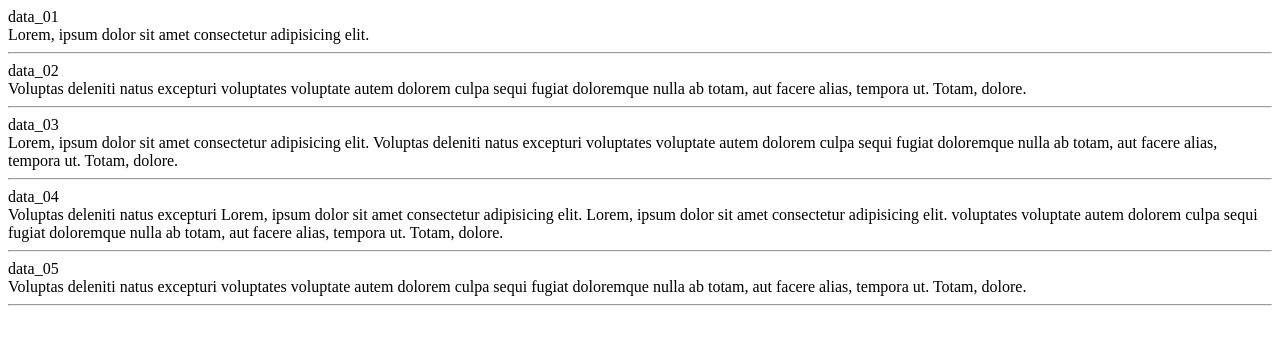
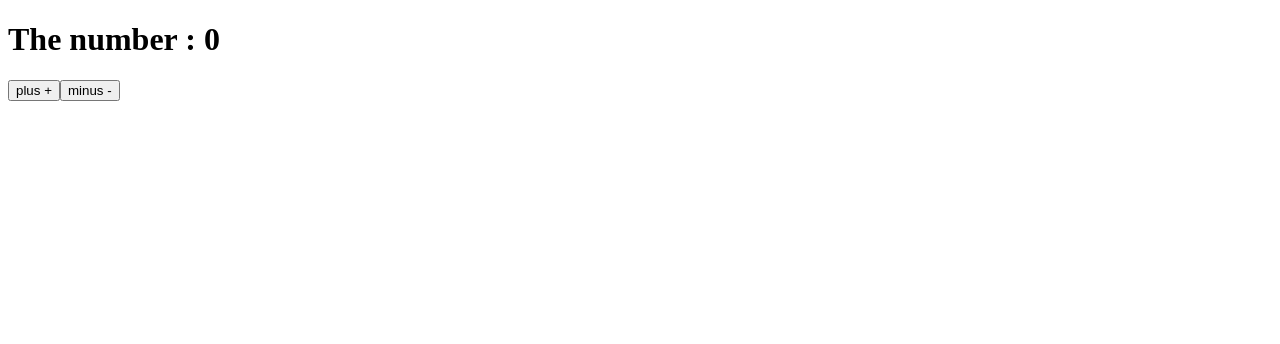
Before and after one commit to hayoung-jeremy/study_react, a React (Create React App) app: page / in a window 1280 px wide. Shown: the top 344 px of the page. Built offline with nearby package versions, Linux system fonts and the light colour scheme.

Commit message:
learning state

```diff
--- a/src/App.js
+++ b/src/App.js
@@ -1,69 +1,35 @@
-
+import React from "react";
 import PropTypes from "prop-types";
 
-// how react works :
-// 1) App.js 에서 코드 작성 --> index.js 가 App.js 를 index.html로 전달해줌
-// 또한, 이 과정에서 실제 index.html파일에 추가되지는 않지만 local에서 내가 작성한 코드를 확인 가능
-// 즉, virtual DOM 을 활용하여 실시간으로 재렌더링해줌
+// class component는 function component와 달리 함수가 아니기 때문에, 안에 render 함수를 작성해줘야함.
+// class component를 사용하는 가장 큰 이유는 state때문
+// state에는 component에서 사용할 '가변적 데이터'를 저장하는 곳
+// 가변적이라고해서 state 안의 데이터를 직접 변경해서는 안된다. 반드시 state 안의 변경함수를 사용하여 변경함
+class App extends React.Component{
+  // state 는 결국 object이다.
+  state={
+    count: 0
+  };
 
-// 가상의 data 설정 :
-const virtual_data = [
-  {
-    id: 0,
-    name: "data_01",
-    contents: "Lorem, ipsum dolor sit amet consectetur adipisicing elit."
-  },
-  {
-    id: 1,
-    name: "data_02",
-    contents: "Voluptas deleniti natus excepturi voluptates voluptate autem dolorem culpa sequi fugiat doloremque nulla ab totam, aut facere alias, tempora ut. Totam, dolore."
-  },
-  {
-    id: 2,
-    name: "data_03",
-    contents: "Lorem, ipsum dolor sit amet consectetur adipisicing elit. Voluptas deleniti natus excepturi voluptates voluptate autem dolorem culpa sequi fugiat doloremque nulla ab totam, aut facere alias, tempora ut. Totam, dolore."
-  },
-  {
-    id: 3,
-    name: "data_04",
-    contents: "Voluptas deleniti natus excepturi Lorem, ipsum dolor sit amet consectetur adipisicing elit. Lorem, ipsum dolor sit amet consectetur adipisicing elit. voluptates voluptate autem dolorem culpa sequi fugiat doloremque nulla ab totam, aut facere alias, tempora ut. Totam, dolore."
-  },
-  {
-    id: 4,
-    name: "data_05",
-    contents: "Voluptas deleniti natus excepturi voluptates voluptate autem dolorem culpa sequi fugiat doloremque nulla ab totam, aut facere alias, tempora ut. Totam, dolore."
-  },
-];
+  add = () =>{
+    this.setState(current => ({count: current.count + 1}));
+  };
+  minus = () =>{
+    // setState 내에서 this.state를 사용해서 외부 데이터의 변화에 의존하는 방식은 나중에 문제가 됨
+    // this.setState({count: this.state.count -1});
+    this.setState(current => ({count: current.count - 1}));
+  };
+  render(){
+    return (
+      <div>
+        <h1>The number : {this.state.count} </h1>
+        <button onClick={this.add}> plus + </button>
+        <button onClick={this.minus}> minus - </button>
+      </div>
+    )
+  }
 
-// props 를 활용하여 component 에서 children component 에게 정보를 보내보자
-// 부모에서 정보를 자식으로 보낼꺼야
-function ShowingData ({dataName, dataContents}){
-  return (
-    <>
-      <div>
-        <div>{ dataName }</div>
-        <div>{ dataContents }</div>
-        <hr/>
-      </div>
-    </>
-  )
-}
 
-// 전달받은 prop이 내가 전달하고자하는 prop이 맞는지 확인하는 것 npm i prop-types 로 설치
-ShowingData.propTypes = {
-  dataName: PropTypes.string.isRequired,
-  dataContents: PropTypes.string.isRequired
-};
-
-function App() {
-  return (
-    <div className="App">
-      <div>
-        {/* key 의 경우, 이는 props로 전달되지 않으며, react 내부에서 사용하기 위함 */}
-        {virtual_data.map(dataset => <ShowingData key={dataset.id} dataName={dataset.name} dataContents={dataset.contents} />)}
-      </div>
-    </div>
-  );
 }
 
 export default App;
```
